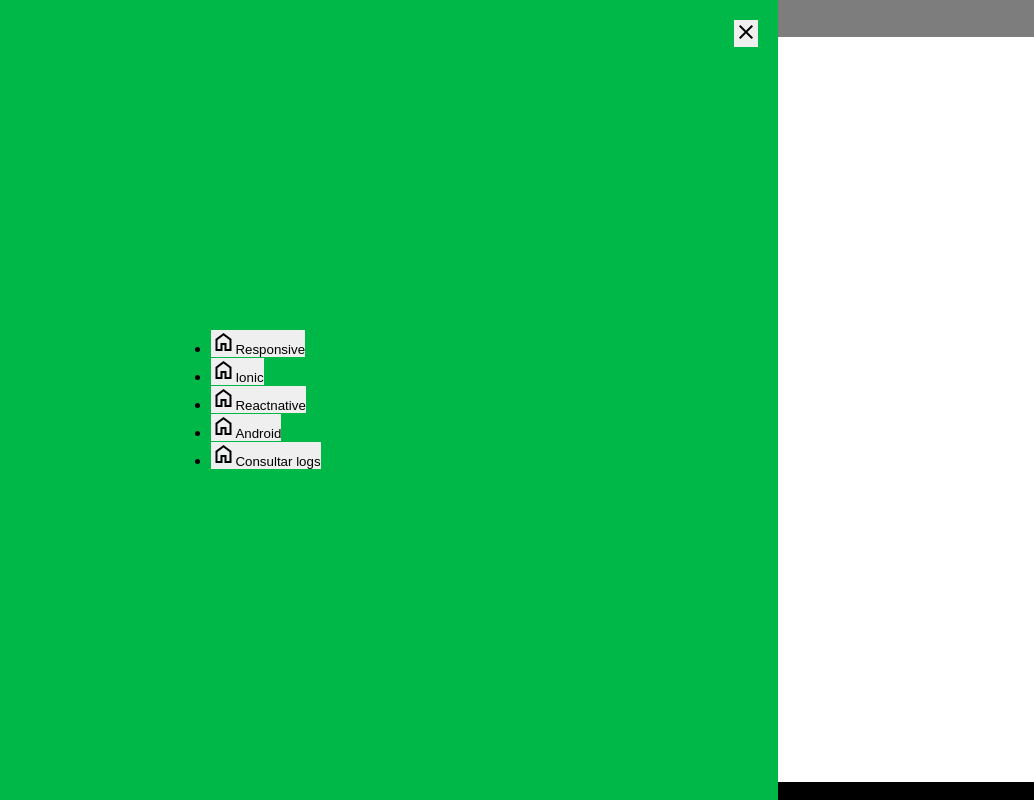
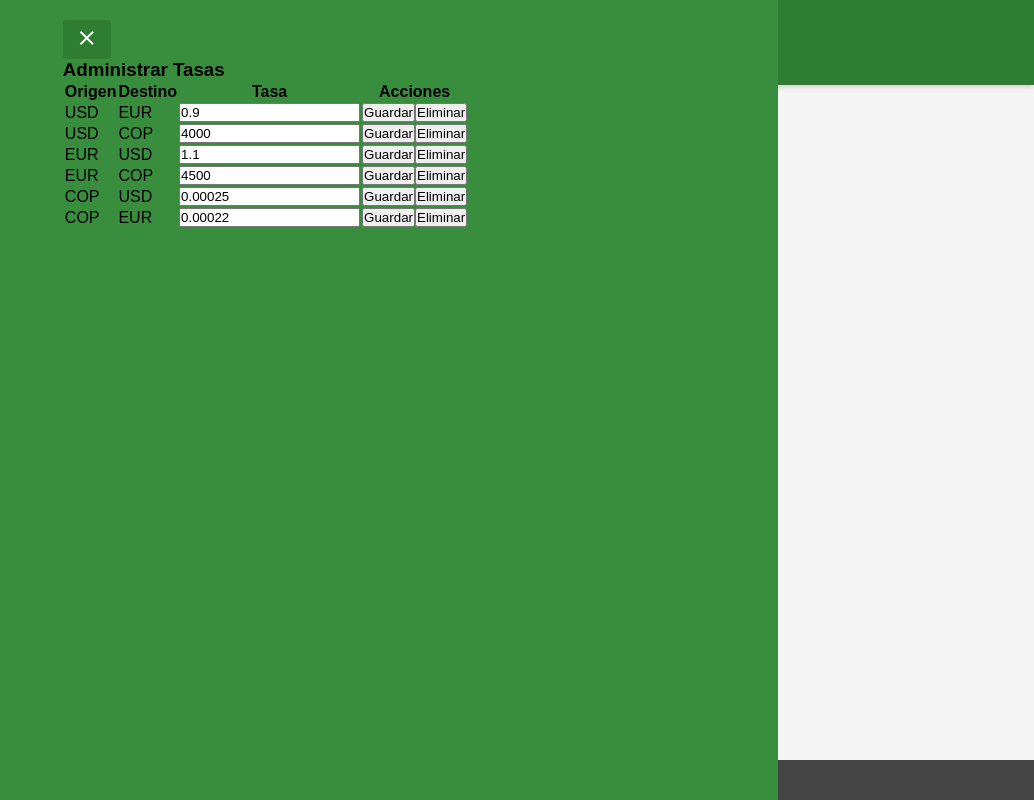
Before and after one commit to DanielSainea/TallerWebpack, a website built with webpack: page public/index.html in a window 1280 px wide. Both pictures are taken after a click on the button "Settings". Shown: the whole page, without its empty margins (246-1280 px from the left). Built offline with nearby package versions, Linux system fonts and the light colour scheme; files whose address does not match are found by name.

Commit message:
Cambios finales

```diff
--- a/src/components/menu.js
+++ b/src/components/menu.js
@@ -1,27 +1,11 @@
-const itemMenu = (text, onItemClick) => {
-    const li = document.createElement('li');
-    const button = document.createElement('button');
-
-    const span = document.createElement('span');
-    span.classList.add('material-symbols-outlined');
-    span.textContent = 'home'
-    button.appendChild(span);
-
-    button.innerHTML += text;
-    button.addEventListener('click', () => onItemClick(text));
-    //button.innerHTML = button.innerHTML + text;
-    li.appendChild(button);
-    return li;
-};
-
-const menu = (navegateTo) => {
+const menu = (navigateTo, tasas) => {
     const nav = document.createElement('nav');
     nav.setAttribute('id', 'menuPrincipal');
     nav.classList.add('menu');
 
+    // Botón de cierre
     const closeBtn = document.createElement('button');
     closeBtn.classList.add('close-btn');
-
     const iconClose = document.createElement('span');
     iconClose.classList.add('material-symbols-outlined');
     iconClose.textContent = 'close';
@@ -30,24 +14,86 @@ const menu = (navegateTo) => {
         nav.classList.remove('open');
     });
 
+    // Contenedor principal
     const list = document.createElement('ul');
-    const options = [
-        'Responsive',
-        'Ionic',
-        'Reactnative',
-        'Android',
-        'Consultar logs'
-    ];
-    for (let item of options) {
-        list.appendChild(itemMenu(item, (text) => {
-            navegateTo(text);
-            nav.classList.remove('open');
-        }));
+
+    // Título
+    const titulo = document.createElement('h3');
+    titulo.textContent = 'Administrar Tasas';
+    list.appendChild(titulo);
+
+    // Tabla de tasas
+    const tabla = document.createElement('table');
+    tabla.classList.add('tabla-tasas');
+
+    const header = document.createElement('tr');
+    header.innerHTML = `
+        <th>Origen</th>
+        <th>Destino</th>
+        <th>Tasa</th>
+        <th>Acciones</th>
+    `;
+    tabla.appendChild(header);
+
+// Función para renderizar filas
+const renderFilas = () => {
+    // Limpiar filas anteriores
+    tabla.querySelectorAll('tr:not(:first-child)').forEach(tr => tr.remove());
+
+    for (const origen in tasas) {
+        for (const destino in tasas[origen]) {
+            if (origen === destino) continue; // no mostrar tasa de la misma moneda
+
+            const fila = document.createElement('tr');
+
+            // Origen
+            const tdOrigen = document.createElement('td');
+            tdOrigen.textContent = origen;
+
+            // Destino
+            const tdDestino = document.createElement('td');
+            tdDestino.textContent = destino;
+
+            // Campo de modificación de la tasa
+            const tdTasa = document.createElement('td');
+            const inputTasa = document.createElement('input');
+            inputTasa.type = 'number';
+            inputTasa.step = '0.0001';
+            inputTasa.value = tasas[origen][destino];
+            tdTasa.appendChild(inputTasa);
+
+            // Acciones
+            const tdAcciones = document.createElement('td');
+
+            const btnGuardar = document.createElement('button');
+            btnGuardar.textContent = 'Guardar';
+          btnGuardar.addEventListener('click', () => {
+    tasas[origen][destino] = parseFloat(inputTasa.value);
+    alert(`✅ Tasa actualizada: ${origen} → ${destino} = ${inputTasa.value}`);
+});
+            const btnEliminar = document.createElement('button');
+            btnEliminar.textContent = 'Eliminar';
+            btnEliminar.addEventListener('click', () => {
+                delete tasas[origen][destino];
+                renderFilas();
+            });
+
+            tdAcciones.appendChild(btnGuardar);
+            tdAcciones.appendChild(btnEliminar);
+
+            fila.appendChild(tdOrigen);
+            fila.appendChild(tdDestino);
+            fila.appendChild(tdTasa);
+            fila.appendChild(tdAcciones);
+
+            tabla.appendChild(fila);
+        }
     }
-    // list.appendChild(itemMenu('Responsive'));
-    // list.appendChild(itemMenu('Ionic'));
-    // list.appendChild(itemMenu('Reactnative'));
-    // list.appendChild(itemMenu('Android'));
+};
+
+renderFilas();
+
+    list.appendChild(tabla);
 
     const div = document.createElement('div');
     div.appendChild(closeBtn);
--- a/src/index.js
+++ b/src/index.js
@@ -7,25 +7,29 @@ import footer from './components/footer.js';
 import inicioPage from './pages/inicioPage.js';
 
 
- const routesPages = (namePage) => {
+const tasas = {
+    USD: { USD: 1, EUR: 0.9, COP: 4000 },
+    EUR: { USD: 1.1, EUR: 1, COP: 4500 },
+    COP: { USD: 0.00025, EUR: 0.00022, COP: 1 }
+};
+
+const routesPages = (namePage) => {
     const content = document.getElementById('content-page');
     content.innerHTML = '';
     switch (namePage) {
-
-        default: //'Responsive' | 'defaul'
-            content.appendChild(inicioPage());
+        default:
+            content.appendChild(inicioPage(tasas));
             break;
     }
-
 }
-
 
 const page = document.getElementById('page');
 //page.classList.add('principal');
 page.appendChild(header());
+
 page.appendChild(menu((namePage) => {
     routesPages(namePage)
-}));
+}, tasas));
 
 const contentPage = document.createElement('main');
 contentPage.setAttribute('id', 'content-page');
--- a/src/pages/inicioPage.js
+++ b/src/pages/inicioPage.js
@@ -1,26 +1,86 @@
-
-
-const inicioPage = ()=>{
+const inicioPage = (tasas) => {
     const contentPage = document.createElement('section');
-
+//titulo
     const titulo = document.createElement('h2');
     titulo.textContent = 'Realice su conversión';
+//Formulario monto
+    const montoData = document.createElement('label');
+    montoData.textContent = 'Monto: ';
+    const montoInput = document.createElement('input');
+    montoInput.type = 'number';
+    montoInput.placeholder = 'Ingrese monto';
+//Formulario modena origen
+    const origenData = document.createElement('label');
+    origenData.textContent = 'Origen: ';
+    const origenSelect = document.createElement('select');
+    ['USD', 'EUR', 'COP'].forEach(moneda => {
+        const option = document.createElement('option');
+        option.value = moneda;
+        option.textContent = moneda;
+        origenSelect.appendChild(option);
+    });
+//Formulario modena destino
 
-    const monto = document.createElement('p');
-    monto.textContent= 'Monto:';
-      const origen = document.createElement('p');
-    origen.textContent= 'Origen:';
-      const destino = document.createElement('p');
-    destino.textContent= 'Destino:';
- const resultado = document.createElement('p');
-    resultado.textContent= 'Resultado:';
+    const destinoData = document.createElement('label');
+    destinoData.textContent = 'Destino: ';
+    const destinoSelect = document.createElement('select');
+    ['USD', 'EUR', 'COP'].forEach(moneda => {
+        const option = document.createElement('option');
+        option.value = moneda;
+        option.textContent = moneda;
+        destinoSelect.appendChild(option);
+    });
+//Boton convertir
 
+    const boton = document.createElement('button');
+    boton.type = 'button';
+    boton.textContent = 'Convertir';
+
+//Resultado y mensajes de alerta
+
+    const resultado = document.createElement('p');
+    resultado.textContent = 'Resultado:  ';
+
+    const errorMsg = document.createElement('p');
+
+    boton.addEventListener('click', () => {
+        errorMsg.textContent = '';
+        resultado.textContent = 'Resultado:  ';
+
+        const monto = parseFloat(montoInput.value);
+        const origen = origenSelect.value;
+        const destino = destinoSelect.value;
+
+        if (origen === destino) {
+            errorMsg.textContent = '⚠️ La moneda de origen y destino no pueden ser iguales';
+            return;
+        }
+
+        if (isNaN(monto)) {
+            errorMsg.textContent = '⚠️ Por favor ingrese un monto válido';
+            return;
+        }
+
+        const conversion = monto * tasas[origen][destino];
+        resultado.textContent = `Resultado: ${conversion.toFixed(2)} ${destino}`;
+    });
 
     contentPage.appendChild(titulo);
-   contentPage.appendChild(monto);
-    contentPage.appendChild(origen);
-     contentPage.appendChild(destino);
-     contentPage.appendChild(resultado);
+    contentPage.appendChild(montoData);
+    contentPage.appendChild(montoInput);
+    contentPage.appendChild(document.createElement('br'));
+
+    contentPage.appendChild(origenData);
+    contentPage.appendChild(origenSelect);
+    contentPage.appendChild(document.createElement('br'));
+
+    contentPage.appendChild(destinoData);
+    contentPage.appendChild(destinoSelect);
+    contentPage.appendChild(document.createElement('br'));
+
+    contentPage.appendChild(boton);
+    contentPage.appendChild(resultado);
+    contentPage.appendChild(errorMsg);
 
     return contentPage;
 }
--- a/src/sass/app.scss
+++ b/src/sass/app.scss
@@ -1,83 +1,136 @@
 * {
-    margin: 0px;
-    padding: 0px;
-    font-weight: normal;
-    border: 0px;
+  margin: 0;
+  padding: 0;
+  box-sizing: border-box;
+  font-family: Arial, sans-serif;
 }
 
-@mixin contenedor($bgColor) {
-    width: 100%;
-    background-color: $bgColor;
-    display: flex;
-    align-items: center;
-    justify-content: center;
+body {
+  background: #f4f4f4;
 }
 
 #page {
   width: 100vw;
-    height: 100vh;
-    overflow: auto;
-    @extend .principal;
+  min-height: 100vh;
+  display: flex;
+  flex-direction: column;
 }
 
-.principal {
-    // display: grid;
-    // grid-template-columns: 300px calc(100% - 300px);
-    // grid-template-rows: auto;
-    // grid-template-areas: "menu header"
-    //     "menu content"
-    //     "menu footer";
+/* HEADER */
+.header {
+  background: #2e7d32;
+  color: white;
+  padding: 15px 20px;
+  font-size: 24px;
+  font-weight: bold;
+  display: flex;
+  align-items: center;
+  justify-content: center;
+  box-shadow: 0px 2px 5px rgba(135, 38, 38, 0.2);
+}
+
+/* MENU LATERAL */
+.menu {
+  background: #388e3c;
+  position: fixed;
+  top: 0;
+  left: -100vw;
+  width: 80vw;
+  height: 100vh;
   display: flex;
   flex-direction: column;
   align-items: center;
-    justify-content: space-between;
+  justify-content: flex-start;
+  padding: 20px;
+  transition: left 0.4s ease-in-out;
+  z-index: 1000;
 
-    .header {
-        grid-area: header;
-        @include contenedor($bgColor: #7d7d7d);
+  &.open {
+    left: 0;
   }
 
-    .menu {
-        grid-area: menu;
-        @include contenedor($bgColor: #00b847);
-        flex-direction: column;
-        position: fixed;
-        left: -100vw;
-        top: 0px;
-        width: 80vw;
-        height: 100vh;
-        transition-property: left;
-        transition-duration: 500ms;
-        transition-timing-function: linear;
+  button.close-btn {
+    align-self: flex-end;
+    background: #2e7d32;
+    border: none;
+    color: white;
+    padding: 6px 12px;
+    cursor: pointer;
+    border-radius: 4px;
 
-        &.open {
-            left: 0px;
-        }
-
-        div {
-            position: relative;
-            @include contenedor($bgColor: rgba(255, 255, 255, 0));
-            height: 100%;
-
-            button.close-btn{
-                position: absolute;
-                top: 20px;
-                right: 20px;
+    &:hover {
+      background: #256628;
     }
   }
 }
 
-    .content {
-        grid-area: content;
-        @include contenedor($bgColor: #ffffff);
+/* CONTENIDO */
+#content-page {
+  flex: 1;
+  display: flex;
+  align-items: center;
+  justify-content: center;
+  padding: 30px;
 }
 
-    .footer {
-        grid-area: footer;
-        @include contenedor($bgColor: #000000);
+.contenedor-conversion {
+  background: white;
+  padding: 25px;
+  border-radius: 8px;
+  box-shadow: 0px 3px 6px rgba(0,0,0,0.15);
+  width: 100%;
+  max-width: 400px;
+}
 
-        p {
-            color: #ffffff;
+.contenedor-conversion h2 {
+  text-align: center;
+  color: #2e7d32;
+  margin-bottom: 20px;
+}
+
+.contenedor-conversion label {
+  display: block;
+  margin-bottom: 5px;
+  font-weight: bold;
+}
+
+.contenedor-conversion input,
+.contenedor-conversion select {
+  width: 100%;
+  padding: 8px;
+  margin-bottom: 15px;
+  border: 1px solid #ccc;
+  border-radius: 4px;
+}
+
+.contenedor-conversion button {
+  width: 100%;
+  padding: 10px;
+  background: #2e7d32;
+  color: white;
+  border: none;
+  border-radius: 4px;
+  font-size: 16px;
+  cursor: pointer;
+
+  &:hover {
+    background: #256628;
   }
 }
+
+.resultado {
+  margin-top: 15px;
+  padding: 10px;
+  background: #f4f4f4;
+  border-left: 4px solid #2e7d32;
+  font-weight: bold;
 }
+
+/* FOOTER */
+.footer {
+  background: #444;
+  color: white;
+  text-align: center;
+  padding: 12px;
+  font-size: 14px;
+}
```
Lines whose indentation alone changed are shown as unchanged.
